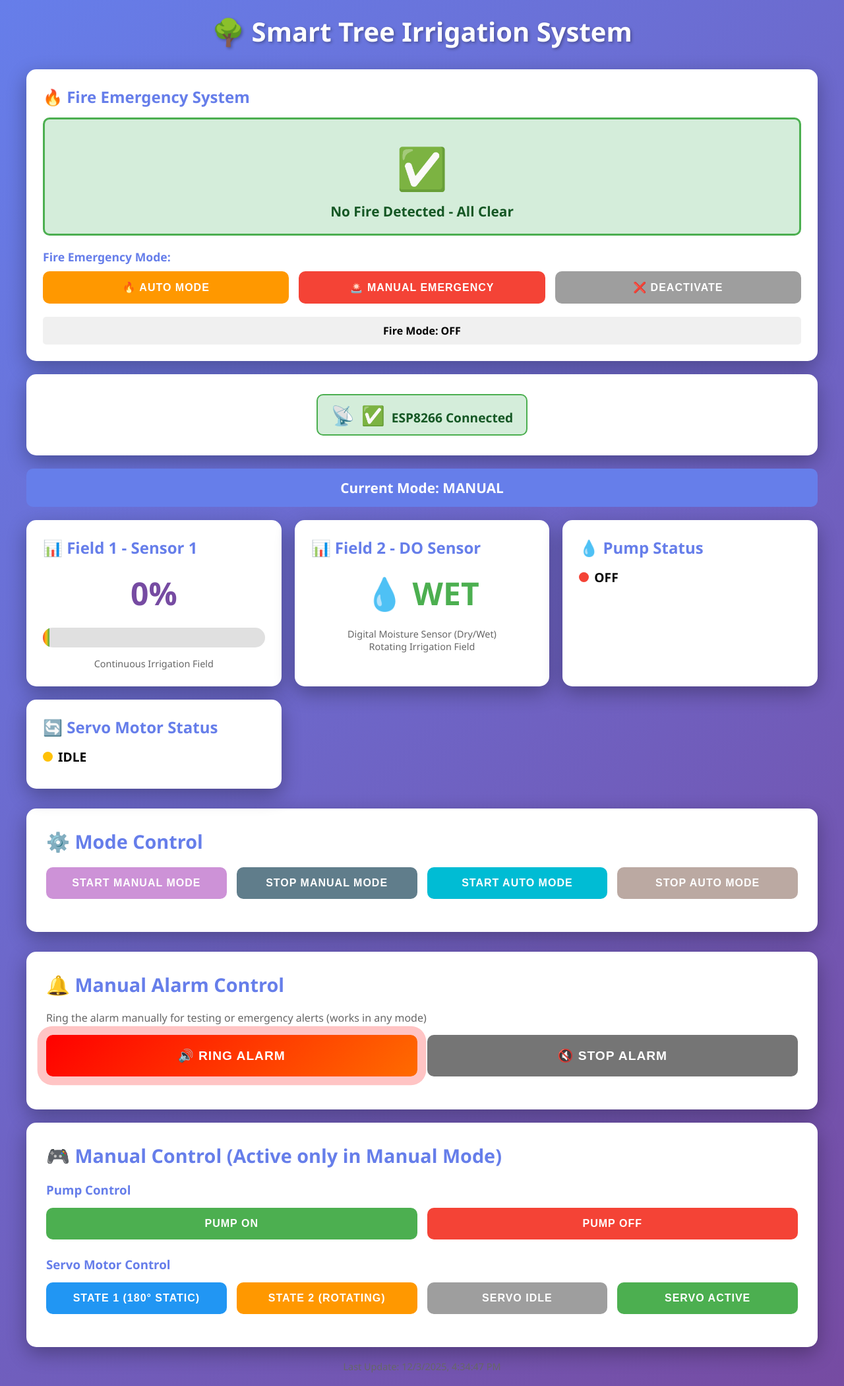
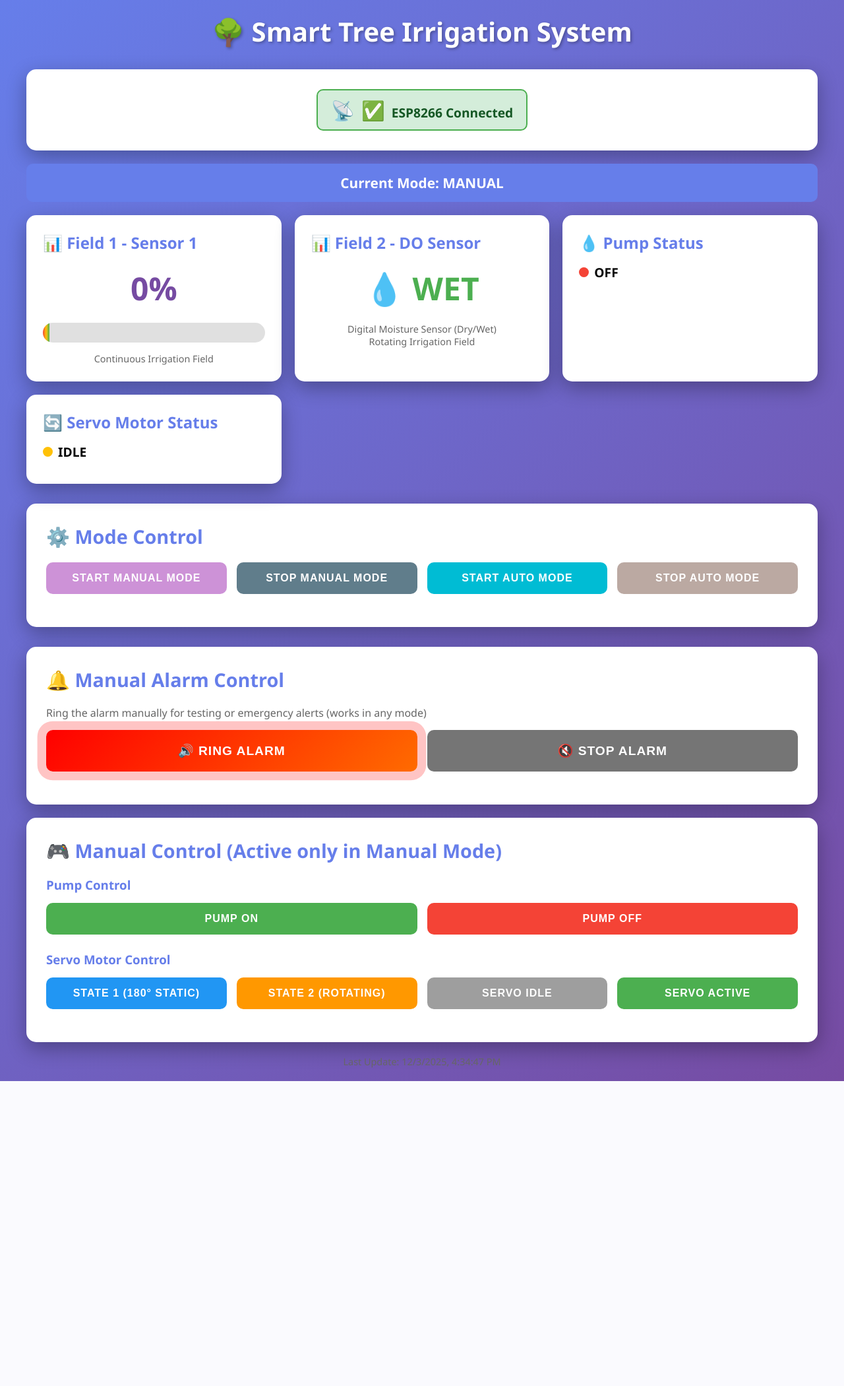
Before and after one commit to safiullah-foragy/Iot_smart_Tree_irrigation_and-monitoring_system, a Flask app: page / in a window 1280 px wide. Shown: the whole page at 66% size. After the commit the page ends 1638 px from the top, so only its background shows below. Run offline with Flask 3, Linux system fonts and the light colour scheme.

Commit message:
Simplify fire UI: remove control buttons and status card, keep top-right popup notification only

```diff
--- a/templates/index.html
+++ b/templates/index.html
@@ -215,20 +215,7 @@
             padding: 20px 30px;
         }
 
-        .btn-fire-auto {
-            background: #FF9800;
-            color: white;
-        }
 
-        .btn-fire-manual {
-            background: #f44336;
-            color: white;
-        }
-
-        .btn-fire-off {
-            background: #9E9E9E;
-            color: white;
-        }
 
         @keyframes pulse-ring {
             0%, 100% {
@@ -411,41 +398,7 @@
             75% { transform: translateX(10px); }
         }
 
-        .fire-status-card {
-            background: white;
-            border-radius: 15px;
-            padding: 25px;
-            box-shadow: 0 10px 30px rgba(0,0,0,0.3);
-            margin-bottom: 20px;
-        }
 
-        .fire-status-normal {
-            background: #d4edda;
-            color: #155724;
-            padding: 20px;
-            border-radius: 10px;
-            text-align: center;
-            font-size: 1.3em;
-            font-weight: bold;
-            border: 3px solid #4CAF50;
-        }
-
-        .fire-status-emergency {
-            background: #f8d7da;
-            color: #721c24;
-            padding: 20px;
-            border-radius: 10px;
-            text-align: center;
-            font-size: 1.3em;
-            font-weight: bold;
-            border: 3px solid #ff0000;
-            animation: blink 1s ease-in-out infinite;
-        }
-
-        .fire-icon {
-            font-size: 3em;
-            margin: 10px 0;
-        }
     </style>
 </head>
 <body>
@@ -465,32 +418,7 @@
         <!-- Alert Messages -->
         <div id="alertContainer"></div>
 
-        <!-- Fire Detection Status -->
-        <div class="fire-status-card">
-            <h2 style="color: #667eea; margin-bottom: 15px;">🔥 Fire Emergency System</h2>
-            <div class="fire-status-normal" id="fireStatus">
-                <div class="fire-icon">✅</div>
-                <div>No Fire Detected - All Clear</div>
-            </div>
 
-            <div style="margin-top: 20px;">
-                <h3 style="color: #667eea; margin-bottom: 10px; font-size: 1.1em;">Fire Emergency Mode:</h3>
-                <div class="button-grid">
-                    <button class="btn btn-fire-auto" id="btnFireAuto" onclick="fireAutoMode()">
-                        🔥 Auto Mode
-                    </button>
-                    <button class="btn btn-fire-manual" id="btnFireManual" onclick="fireManualMode()">
-                        🚨 Manual Emergency
-                    </button>
-                    <button class="btn btn-fire-off" id="btnFireOff" onclick="fireOffMode()">
-                        ❌ Deactivate
-                    </button>
-                </div>
-                <div id="fireModeCurrent" style="margin-top: 10px; padding: 10px; background: #f0f0f0; border-radius: 5px; text-align: center; font-weight: bold;">
-                    Fire Mode: OFF
-                </div>
-            </div>
-        </div>
 
         <!-- ESP8266 Connection Status -->
         <div class="connection-status">
@@ -634,53 +562,14 @@
                 const response = await fetch(`${API_BASE}/api/status`);
                 const data = await response.json();
 
-                // Update Fire Detection Status
-                const fireStatus = document.getElementById('fireStatus');
+                // Update Fire Detection Status - Show popup only when fire detected
                 const fireEmergencyAlert = document.getElementById('fireEmergencyAlert');
-                const fireModeCurrent = document.getElementById('fireModeCurrent');
 
-                // Update fire mode display
-                let fireModeText = 'Fire Mode: OFF';
-                let fireModeColor = '#f0f0f0';
-
-                if (data.fire_emergency_mode === 'AUTO') {
-                    fireModeText = '🔥 Fire Mode: AUTO (Sensor Active)';
-                    fireModeColor = '#fff3cd';
-                } else if (data.fire_emergency_mode === 'MANUAL') {
-                    fireModeText = '🚨 Fire Mode: MANUAL EMERGENCY';
-                    fireModeColor = '#f8d7da';
-                }
-
-                fireModeCurrent.textContent = fireModeText;
-                fireModeCurrent.style.background = fireModeColor;
-
-                if (data.fire_mode_active) {
-                    // Fire emergency is ACTIVE
-                    fireStatus.className = 'fire-status-emergency';
-                    fireStatus.innerHTML = `
-                        <div class="fire-icon">🔥</div>
-                        <div>⚠️ FIRE EMERGENCY ACTIVE ⚠️</div>
-                        <div style="margin-top: 10px; font-size: 0.9em;">
-                            ${data.fire_detected ? 'Fire Sensor: DETECTED' : 'Manual Mode Active'}<br>
-                            Fire pump: ON | Water: ON | Servo: ROTATING<br>
-                            🚫 All irrigation activities STOPPED
-                        </div>
-                    `;
+                if (data.fire_detected) {
+                    // Fire detected - show popup alert
                     fireEmergencyAlert.classList.add('show');
-                } else if (data.manual_alarm_active) {
-                    fireStatus.className = 'fire-status-normal';
-                    fireStatus.innerHTML = `
-                        <div class="fire-icon">🔔</div>
-                        <div>No Fire Detected - Manual Alarm Active</div>
-                        <div style="margin-top: 10px; font-size: 0.9em; color: #ff6b00;">🔊 Buzzer: RINGING (Manual)</div>
-                    `;
-                    fireEmergencyAlert.classList.remove('show');
                 } else {
-                    fireStatus.className = 'fire-status-normal';
-                    fireStatus.innerHTML = `
-                        <div class="fire-icon">✅</div>
-                        <div>No Fire Detected - All Clear</div>
-                    `;
+                    // No fire - hide popup
                     fireEmergencyAlert.classList.remove('show');
                 }
 
```
